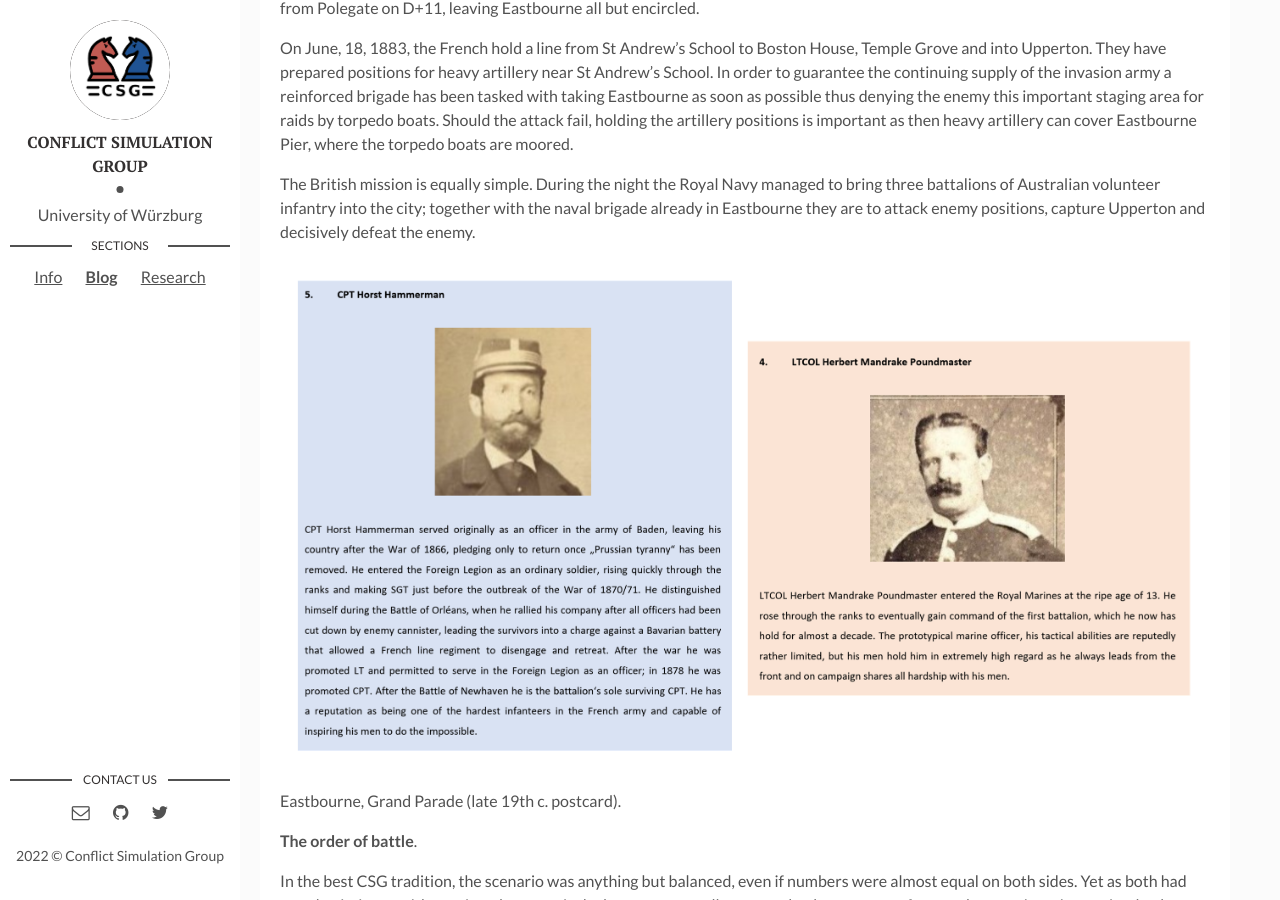
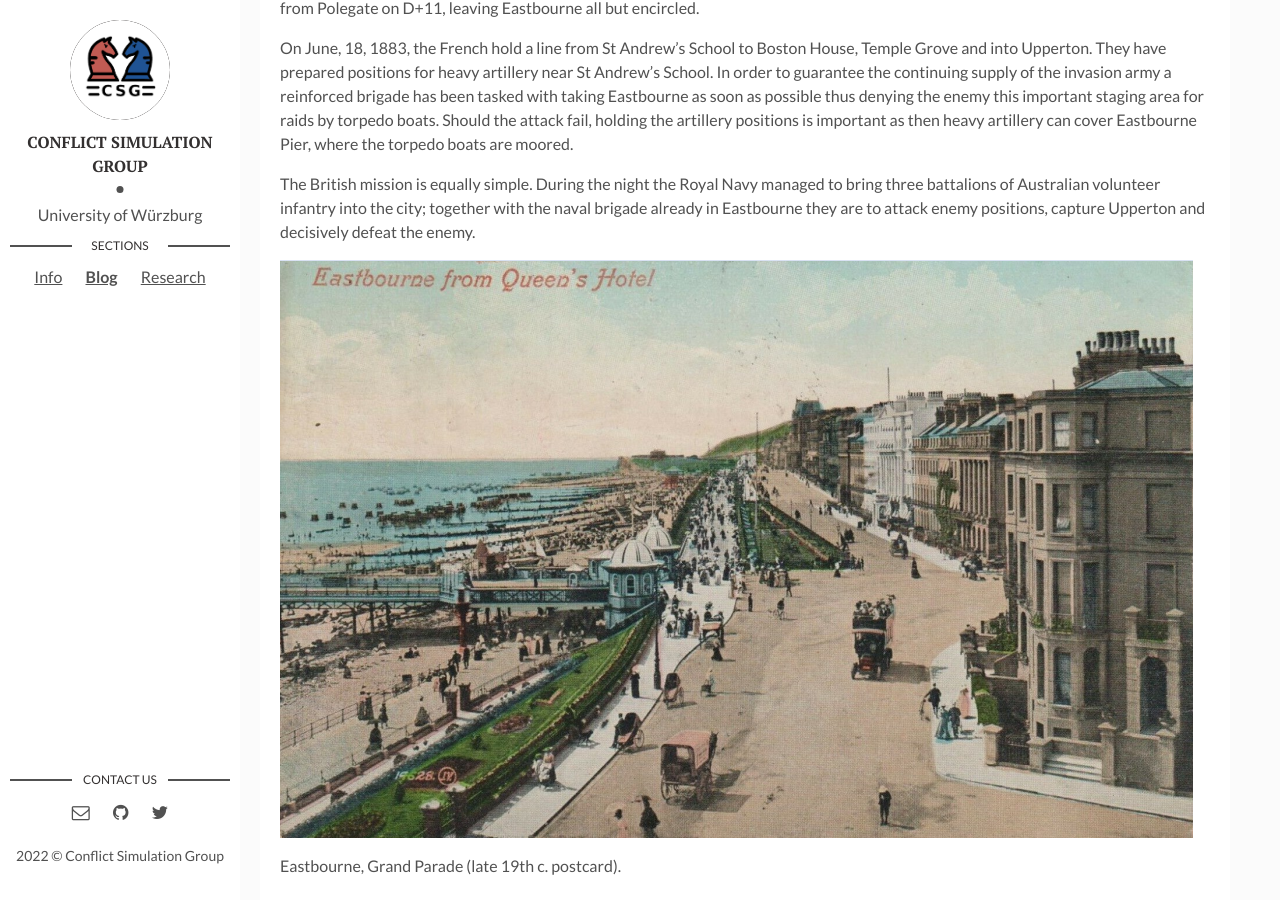
Before and after one commit to cosimg/blog, a Jekyll site: the page built from _posts/2022-10-09-doom-of-Eastbourne-averted.markdown, in a window 1280 px wide and 900 px high, scrolled down 1268 px. Built offline with Jekyll 4.4.1, drawn with Linux system fonts in a browser that asks for light colours.

Commit message:
Update 2022-10-09-doom-of-Eastbourne-averted.markdown

```diff
--- a/_posts/2022-10-09-doom-of-Eastbourne-averted.markdown
+++ b/_posts/2022-10-09-doom-of-Eastbourne-averted.markdown
@@ -31,7 +31,7 @@ On June, 18, 1883, the French hold a line from St Andrew's School to Boston Hous
 
 The British mission is equally simple. During the night the Royal Navy managed to bring three battalions of Australian volunteer infantry into the city; together with the naval brigade already in Eastbourne they are to attack enemy positions, capture Upperton and decisively defeat the enemy.
 
-![](https://raw.githubusercontent.com/cosimg/blog/main/assets/img/Picture.png)
+![](https://raw.githubusercontent.com/cosimg/blog/main/assets/img/B.png)
 
 Eastbourne, Grand Parade (late 19th c. postcard).
 
```
